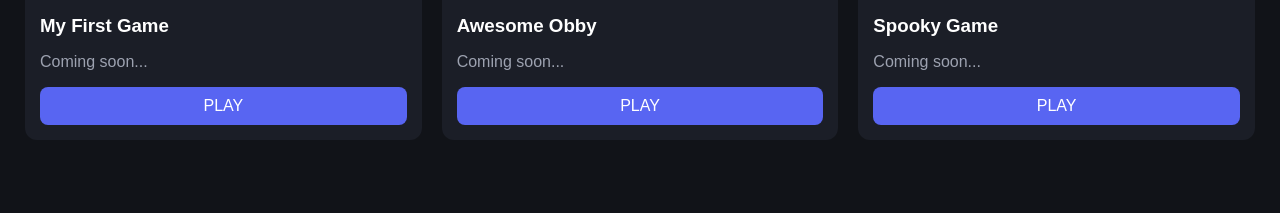
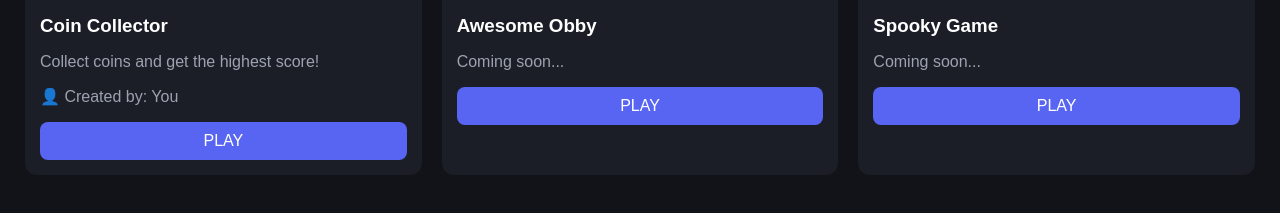
Before and after one commit to ehhhermBlocks/my-game-platform, a plain HTML site: page index.html in a window 1280 px wide. Shown: the part 517-730 px from the top of the page. Drawn offline with Linux system fonts and the light colour scheme.

Commit message:
Update index.html

```diff
--- a/index.html
+++ b/index.html
@@ -133,9 +133,11 @@
 <div class="game-thumbnail">
     🪙
 </div>
-            <h3>My First Game</h3>
+<h3>Coin Collector</h3>
 
-            <p>Coming soon...</p>
+<p>Collect coins and get the highest score!</p>
+
+<p>👤 Created by: You</p>
 
             <a class="play-button" href="/my-game-platform/game.html">
     PLAY
```
